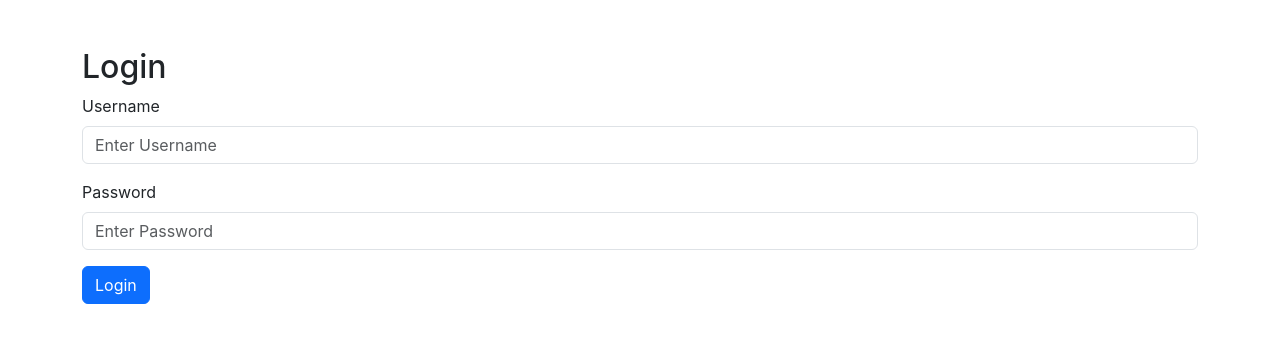
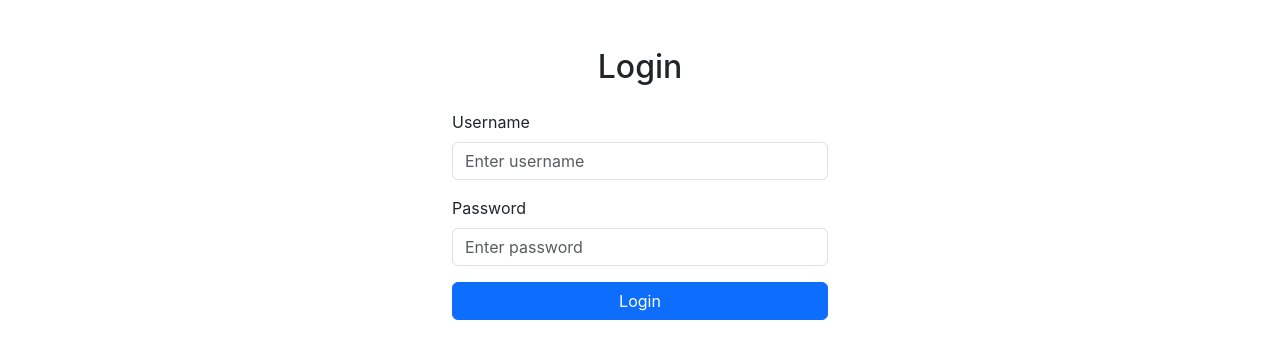
Before and after one commit to Bvcott21/BankProject, a React (Create React App) app in the folder frontend/: page /login in a window 1280 px wide. Shown: the top 358 px of the page. Built offline with nearby package versions, Linux system fonts and the light colour scheme.

Commit message:
Updated login component to work with structural changes.

```diff
--- a/frontend/src/components/Login.jsx
+++ b/frontend/src/components/Login.jsx
@@ -1,71 +1,67 @@
-import React, { useState } from 'react';
-import { useNavigate } from 'react-router-dom';
-import authService from '../services/authService';
-import { Form, Button, Alert } from 'react-bootstrap';
+import React, { useState } from "react";
+import { Form, Button, Alert } from "react-bootstrap";
+import authService from "../services/authService";
 
 const Login = () => {
-    const [ formData, setFormData ] = useState({username: '', password: ''});
-    const [ error, setError ] = useState('');
-    const navigate = useNavigate();
+    const [credentials, setCredentials] = useState({ username: "", password: "" });
+    const [error, setError] = useState("");
+    const [isLoading, setIsLoading] = useState(false);
 
     const handleChange = (e) => {
-        setFormData({...formData, [e.target.name]: e.target.value});
+        setCredentials({ ...credentials, [e.target.name]: e.target.value });
     };
 
-    const handleSubmit =async (e) => {
+    const handleSubmit = async (e) => {
         e.preventDefault();
+        setError("");
+        setIsLoading(true);
 
-        try{
-            const response = await authService.login(formData);
-            console.log("Login response:", response.data);
-            const token = response.data.token;
-
-            if(token) {
-                localStorage.setItem('token', response.data.token);
-                console.log("Token saved to localStorage:", token);
-            } else {
-                console.error("No token received in response");
-            }
-            navigate('/dashboard');
-        } catch(err) {
-            console.error("Login Error: ", error.response || error.message);
-            setError('Invalid credentials. Please try again');
+        try {
+            await authService.login(credentials); // Call login service
+            window.location.href = "/dashboard"; // Redirect on success
+        } catch (err) {
+            setError("Login failed. Please check your username and password.");
+            console.error("Login error: ", err);
+        } finally {
+            setIsLoading(false);
         }
     };
 
     return (
-        <div className="mt-5">
-        <h2>Login</h2>
+        <div className="container mt-5" style={{ maxWidth: "400px" }}>
+            <h2 className="mb-4 text-center">Login</h2>
             {error && <Alert variant="danger">{error}</Alert>}
             <Form onSubmit={handleSubmit}>
-            <Form.Group className="mb-3" controlId="formUsername">
+                <Form.Group controlId="formUsername" className="mb-3">
                     <Form.Label>Username</Form.Label>
                     <Form.Control
                         type="text"
                         name="username"
-                placeholder="Enter Username"
-                value={formData.username}
+                        placeholder="Enter username"
+                        value={credentials.username}
                         onChange={handleChange}
                         required
                     />
                 </Form.Group>
-            <Form.Group className="mb-3" controlId="formPassword">
+
+                <Form.Group controlId="formPassword" className="mb-3">
                     <Form.Label>Password</Form.Label>
                     <Form.Control
                         type="password"
                         name="password"
-                placeholder="Enter Password"
-                value={formData.password}
+                        placeholder="Enter password"
+                        value={credentials.password}
                         onChange={handleChange}
                         required
                     />
                 </Form.Group>
-            <Button variant="primary" type="submit">
-            Login
+
+                <Button variant="primary" type="submit" disabled={isLoading} className="w-100">
+                    {isLoading ? "Logging in..." : "Login"}
                 </Button>
             </Form>
         </div>
-    )
-}
+    );
+};
 
 export default Login;
```
Lines whose indentation alone changed are shown as unchanged.
